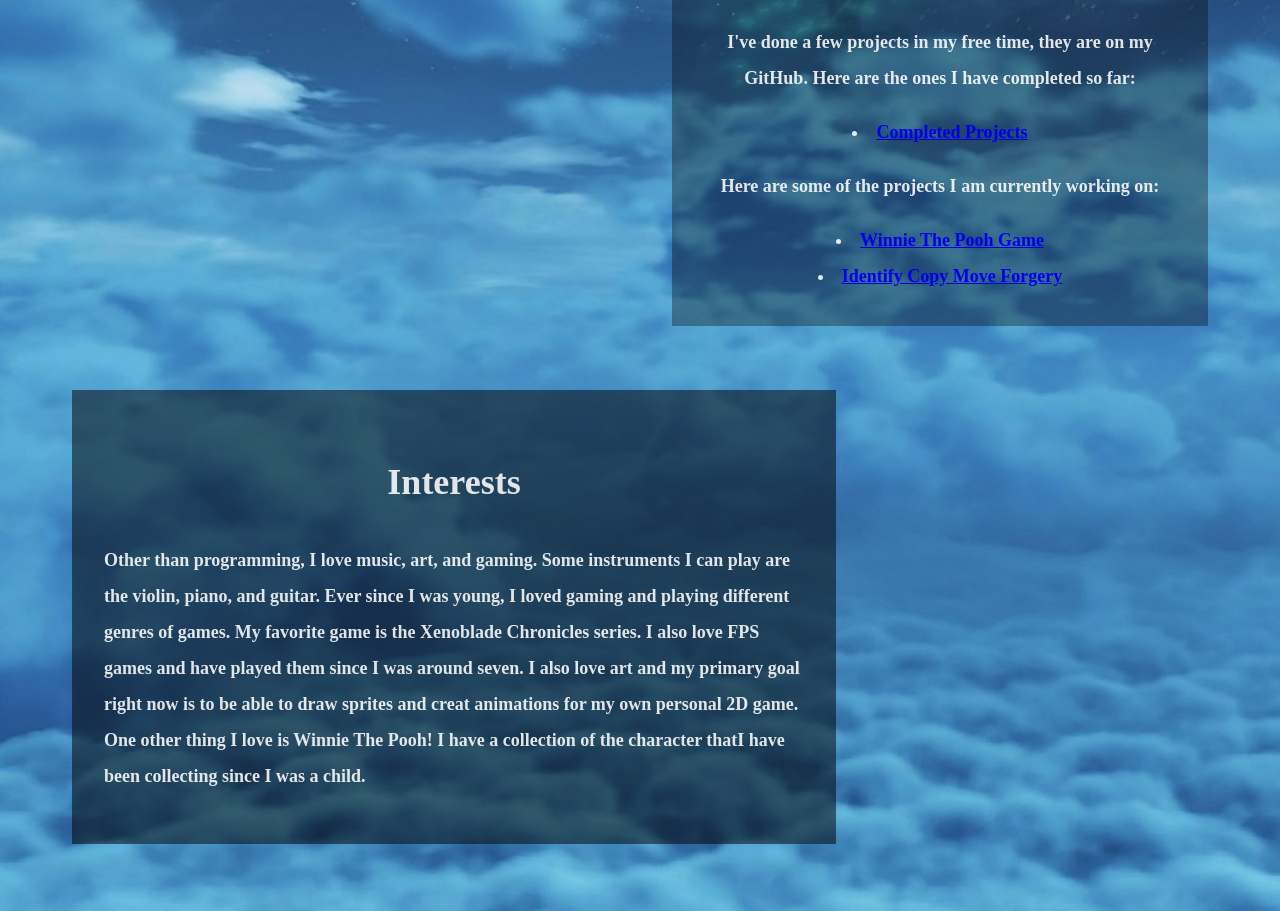
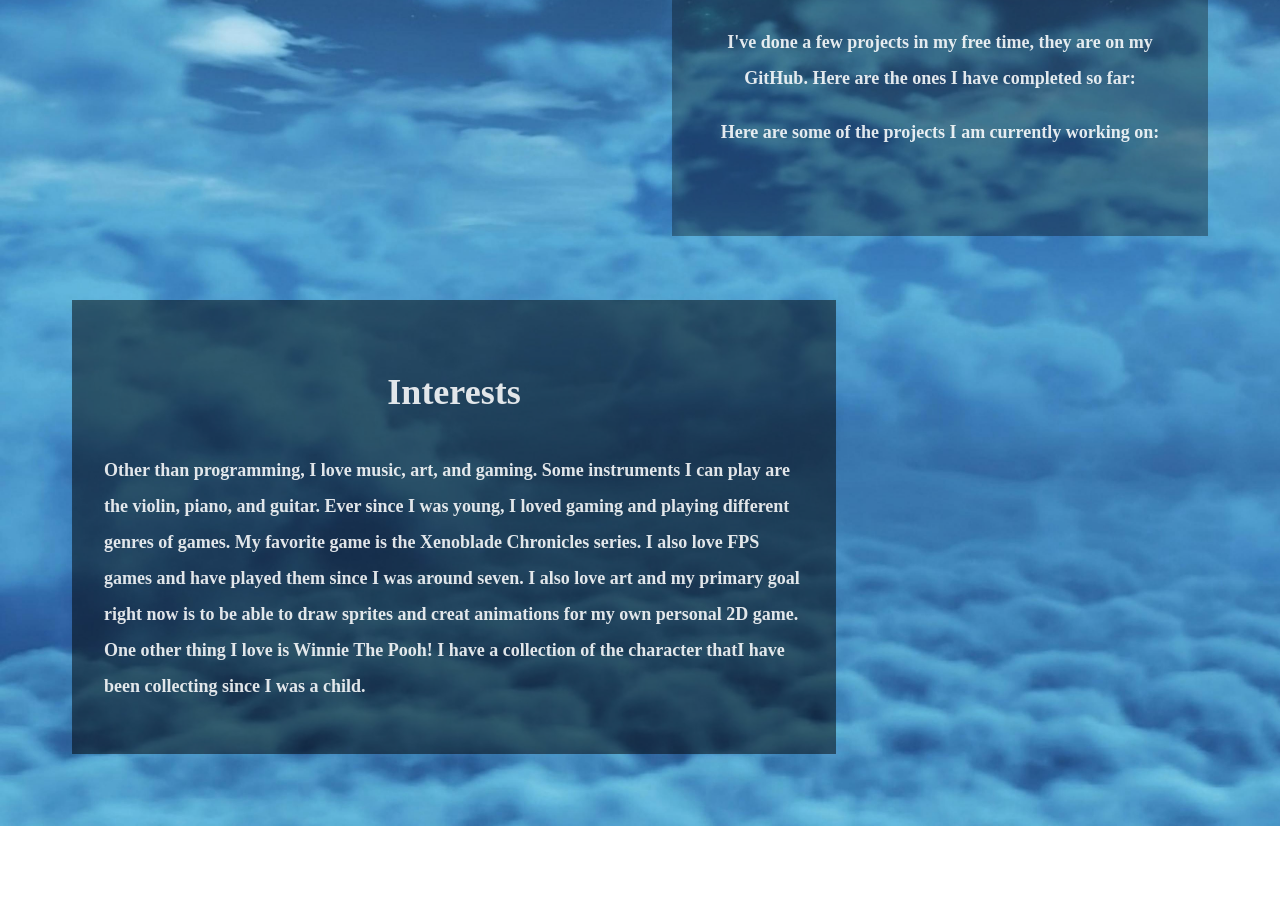
Before and after one commit to aadibaahmed/Portfolio, a React (Vite) app in the folder portfolio/: page / in a window 1280 px wide. Shown: the part 1096-2007 px from the top of the page. After the commit the page ends 1922 px from the top, so only its background shows below. Built offline with nearby package versions, Linux system fonts and the light colour scheme.

Commit message:
function for presenting projects
adding the functions

```diff
--- a/portfolio/src/pages/Projects.jsx
+++ b/portfolio/src/pages/Projects.jsx
@@ -1,27 +1,38 @@
 import React from "react";
+import {useState} from "react";
+
 
 export const Projects = () =>{
+
+    function inProgress(){
+        const [inProgress_projects, setInProgress] = useState([
+            {
+                id: 1, name: '2D Pixel Game'
+            },
+            {
+                id: 3, name: 'Identify Copy Move Forgery'
+            }
+        ]);
+    }
+    function completed(){
+        const [completed_projects, setCompleted] = useState([
+            {
+                id: 1, name: '2D Pixel Game'
+            },
+            {
+                id: 3, name: 'Identify Copy Move Forgery'
+            }
+        ]);
+
+    }
+
     return(
         <div style={{textAlign: 'center'}} className= "Projectsdec" id="Projects">
             <h1>Projects</h1>
                 <p>I've done a few projects in my free time, they are on my GitHub. Here are the ones I have completed so far:
                 </p>
-
-            <li>
-                <a href= "/Completed">Completed Projects</a>
+                <p>Here are some of the projects I am currently working on:</p>
                 <br></br>
-                <p>Here are some of the projects I am currently working on:</p>
-            </li>
-
-            <li>
-                <a href= "/WinnieThePooh">Winnie The Pooh Game</a>
-                <br></br>
-            </li>
-
-            <li>
-                <a href= "/Copy_Move">Identify Copy Move Forgery</a>
-                <br></br>
-            </li>
 
         </div>
     )
```
Also changed, not shown: 1 other file (tests, documents, lock files or other folders).
